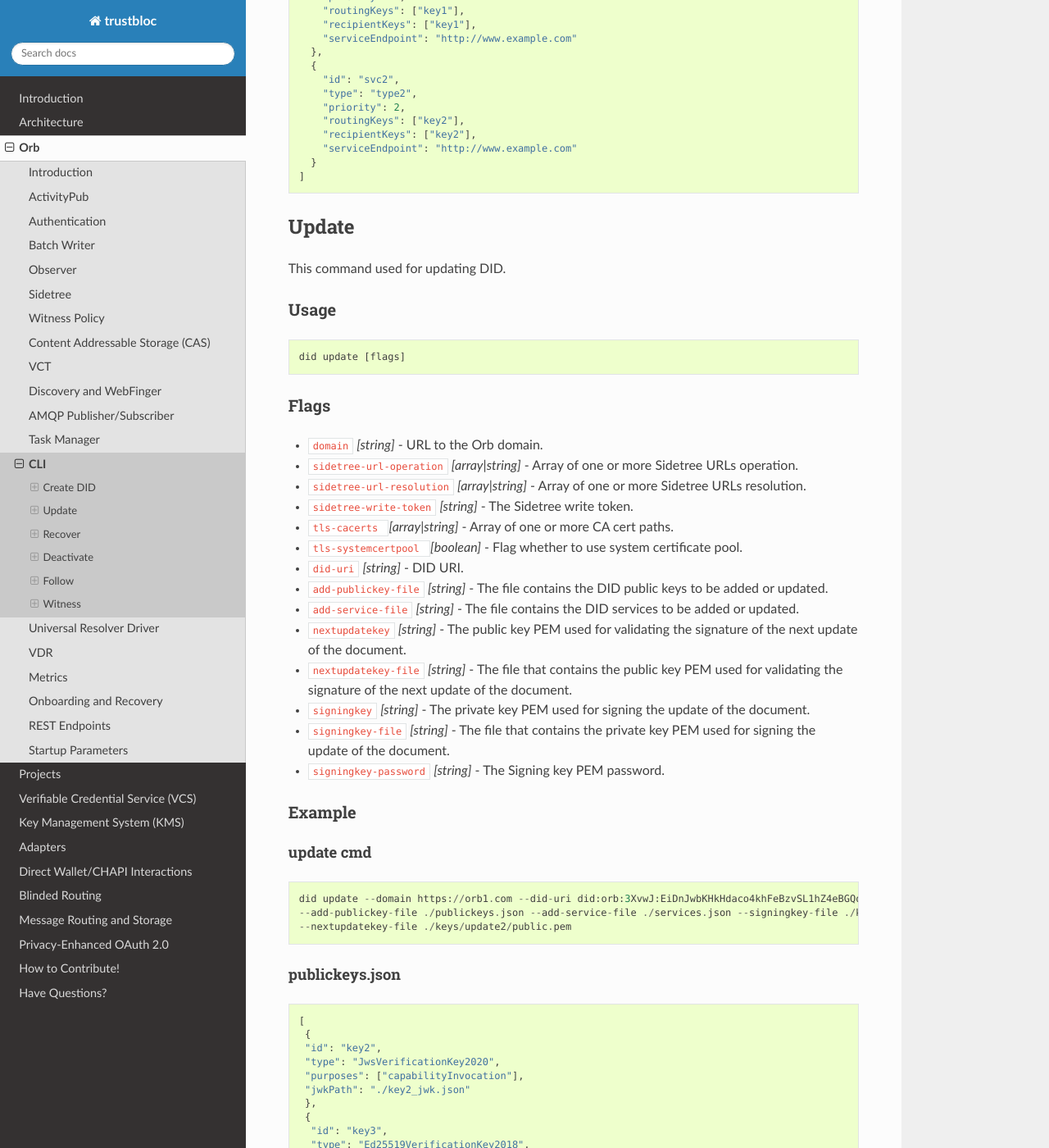
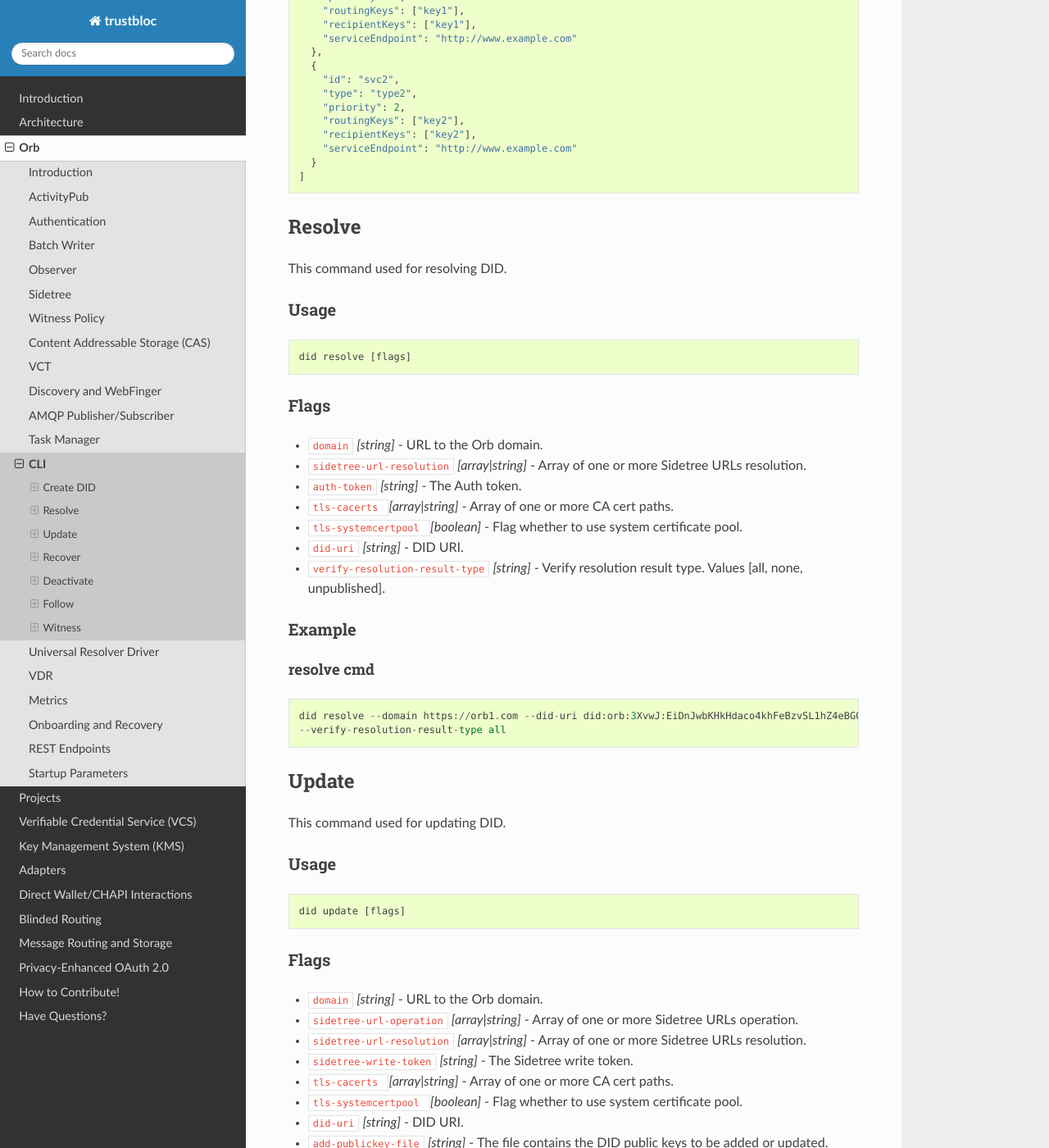
Before and after one commit to trustbloc/docs, a Sphinx documentation site: the page built from docs/source/orb/cli.md, in a window 1280 px wide and 1400 px high, scrolled down 1926 px. Shown: the whole window at 82% size. Built offline with Sphinx 7.4.7 and the Read the Docs theme 2.0.0, drawn with Linux system fonts in a browser that asks for light colours.

Commit message:
docs: add resolve doc
Signed-off-by: Firas Qutishat <firas.qutishat@securekey.com>

````diff
--- a/docs/source/orb/cli.md
+++ b/docs/source/orb/cli.md
@@ -88,6 +88,31 @@ did create --domain https://orb1.com --publickey-file ./publickeys.json --servic
     "serviceEndpoint": "http://www.example.com"
   }
 ]
+```
+
+## Resolve
+This command used for resolving DID.
+
+### Usage
+```
+did resolve [flags]
+```
+
+### Flags
+* `domain` _[string]_ - URL to the Orb domain.
+* `sidetree-url-resolution` _[array|string]_ - Array of one or more Sidetree URLs resolution.
+* `auth-token` _[string]_ - The Auth token.
+* `tls-cacerts ` _[array|string]_ - Array of one or more CA cert paths.
+* `tls-systemcertpool ` _[boolean]_ - Flag whether to use system certificate pool.
+* `did-uri` _[string]_ - DID URI.
+* `verify-resolution-result-type` _[string]_ - Verify resolution result type. Values [all, none, unpublished].
+
+### Example
+
+#### resolve cmd
+```
+did resolve --domain https://orb1.com --did-uri did:orb:3XvwJ:EiDnJwbKHkHdaco4khFeBzvSL1hZ4eBGQq3q1Yjrpi5d4g
+--verify-resolution-result-type all
 ```
 
 ## Update
````
